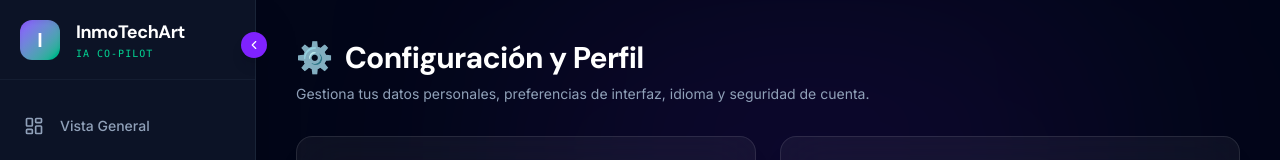
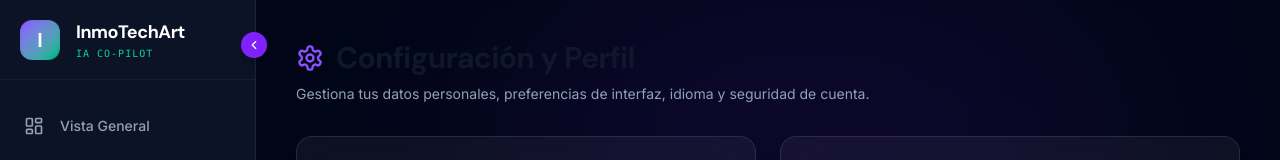
Before and after one commit to fernandoCardona/InmoTechArt_v1, a Next.js app in the folder app/: page /dashboard/settings in a window 1280 px wide. Shown: the top 160 px of the page. Built offline with nearby package versions, Linux system fonts and the light colour scheme; no server answers.

Commit message:
fix(ui): unify header icons using react-icons/lu and document strict git flow

```diff
--- a/app/app/dashboard/settings/page.js
+++ b/app/app/dashboard/settings/page.js
@@ -3,6 +3,7 @@ import LanguageSwitcher from './LanguageSwitcher';
 import { getLocale } from '../../../lib/i18n';
 import { cookies } from 'next/headers';
 import { decrypt } from '../../../lib/auth';
+import { LuSettings } from 'react-icons/lu';
 
 export const metadata = {
   title: 'Configuración de Perfil | InmoTechArt',
@@ -23,8 +24,8 @@ export default async function SettingsPage() {
   return (
     <div className="space-y-6 pb-20">
       <header>
-        <h1 className="text-3xl font-dm-sans font-bold text-white tracking-tight flex items-center gap-3">
-          <span className="text-violet-500">⚙️</span> Configuración y Perfil
+        <h1 className="text-3xl font-dm-sans font-bold text-slate-900 dark:text-white tracking-tight flex items-center gap-3">
+          <LuSettings size={28} className="text-violet-500" /> Configuración y Perfil
         </h1>
         <p className="text-slate-400 mt-2 text-sm">
           Gestiona tus datos personales, preferencias de interfaz, idioma y seguridad de cuenta.
--- a/app/app/dashboard/users/page.js
+++ b/app/app/dashboard/users/page.js
@@ -2,6 +2,7 @@ import { redirect } from 'next/navigation';
 import { cookies } from 'next/headers';
 import { decrypt } from '../../../lib/auth';
 import UsersClient from './UsersClient';
+import { LuUsers } from 'react-icons/lu';
 
 export default async function UsersPage() {
   const cookieStore = await cookies();
@@ -22,7 +23,9 @@ export default async function UsersPage() {
     <div className="max-w-6xl mx-auto space-y-6">
       <div className="flex flex-col md:flex-row md:items-center justify-between gap-4">
         <div>
-          <h1 className="text-2xl font-bold font-dm-sans text-white">Gestión de Usuarios</h1>
+          <h1 className="text-2xl font-bold font-dm-sans text-slate-900 dark:text-white flex items-center gap-3">
+            <LuUsers size={28} className="text-amber-500" /> Gestión de Usuarios
+          </h1>
           <p className="text-slate-400 text-sm mt-1">
             Administración centralizada de identidades y accesos
           </p>
```
